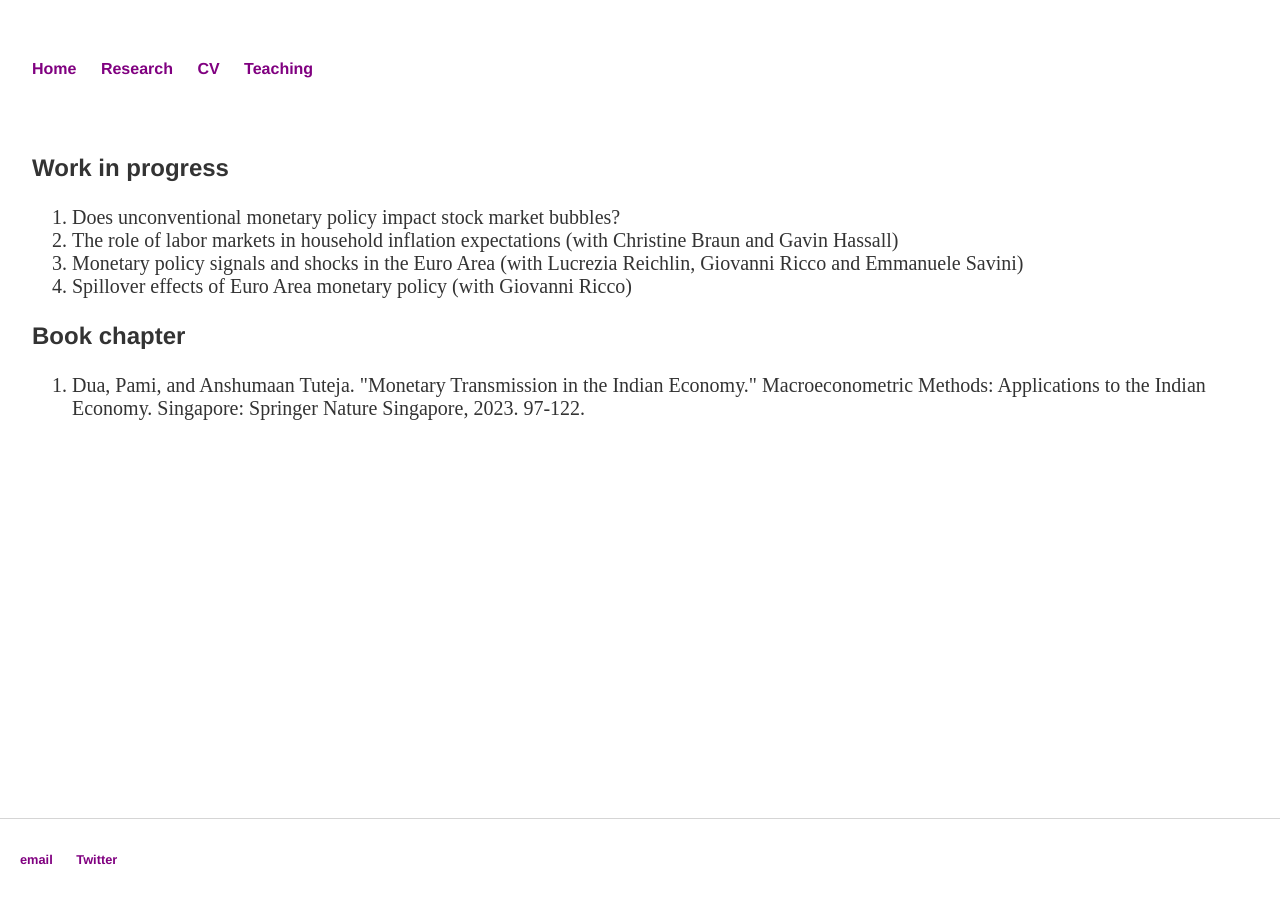
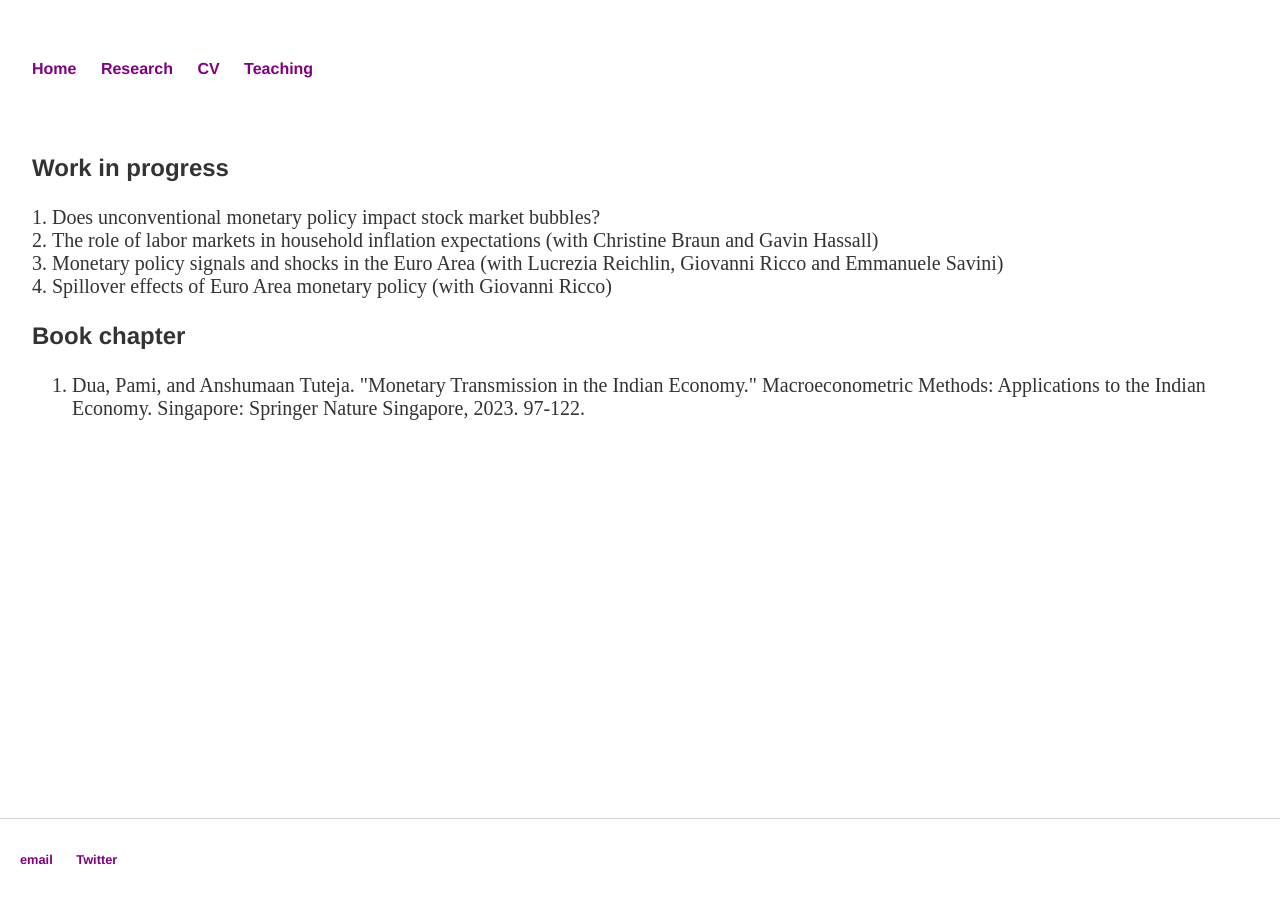
Before and after one commit to anshumaan-tuteja/anshumaan-tuteja.github.io, a Jekyll site: the page built from _pages/research.html, in a window 1280 px wide. Built offline with Jekyll 4.4.1, drawn with Linux system fonts in a browser that asks for light colours.

Commit message:
Update research.html

```diff
--- a/_pages/research.html
+++ b/_pages/research.html
@@ -5,7 +5,7 @@ title: Research page
 
 <div class="blurb">
   <h3>Work in progress</h3>
-  <ol style="font-size: 1.25em;">
+  <ol style="font-size: 1.25em; padding-left: 20px; margin-bottom: 10px;">
     <li> Does unconventional monetary policy impact stock market bubbles? </li>
     <!-- <p> <b>Abstract</b>: This paper examines the sources of the response of stock prices to unconventional monetary shocks using a Structural Vector autoregressive model.
     Findings from US data indicate that stock prices and its fundamental component decline in response to a contractionary monetary policy shock.
```
